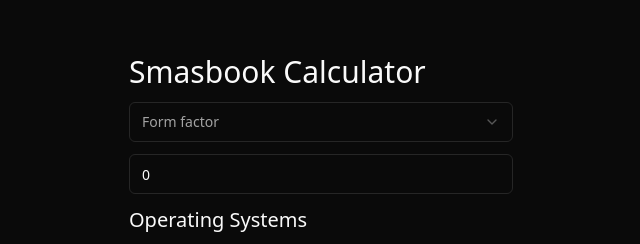
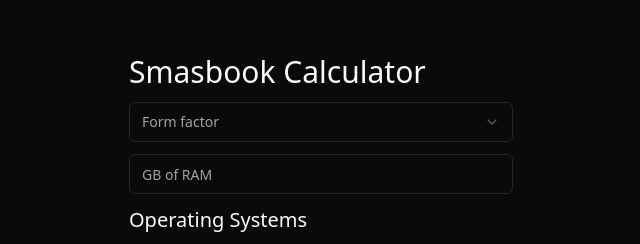
Before and after one commit to SmasnugDevelopment/Smasbook-Calculator, a SvelteKit app: page / in a window 1280 px wide. Shown: the part 196-440 px from the top of the page, without its empty margins (319-959 px from the left). Built offline with nearby package versions, Linux system fonts and the light colour scheme.

Commit message:
default ram to nothing

```diff
--- a/src/routes/+page.svelte
+++ b/src/routes/+page.svelte
@@ -5,7 +5,7 @@
   import { Label } from "$lib/components/ui/label/index.js";
 
   let formFactor = $state("");
-  let ram = $state(0);
+  let ram = $state();
   let windows = $state(false);
   let linux = $state(false);
   let chromeos = $state(false);
```
